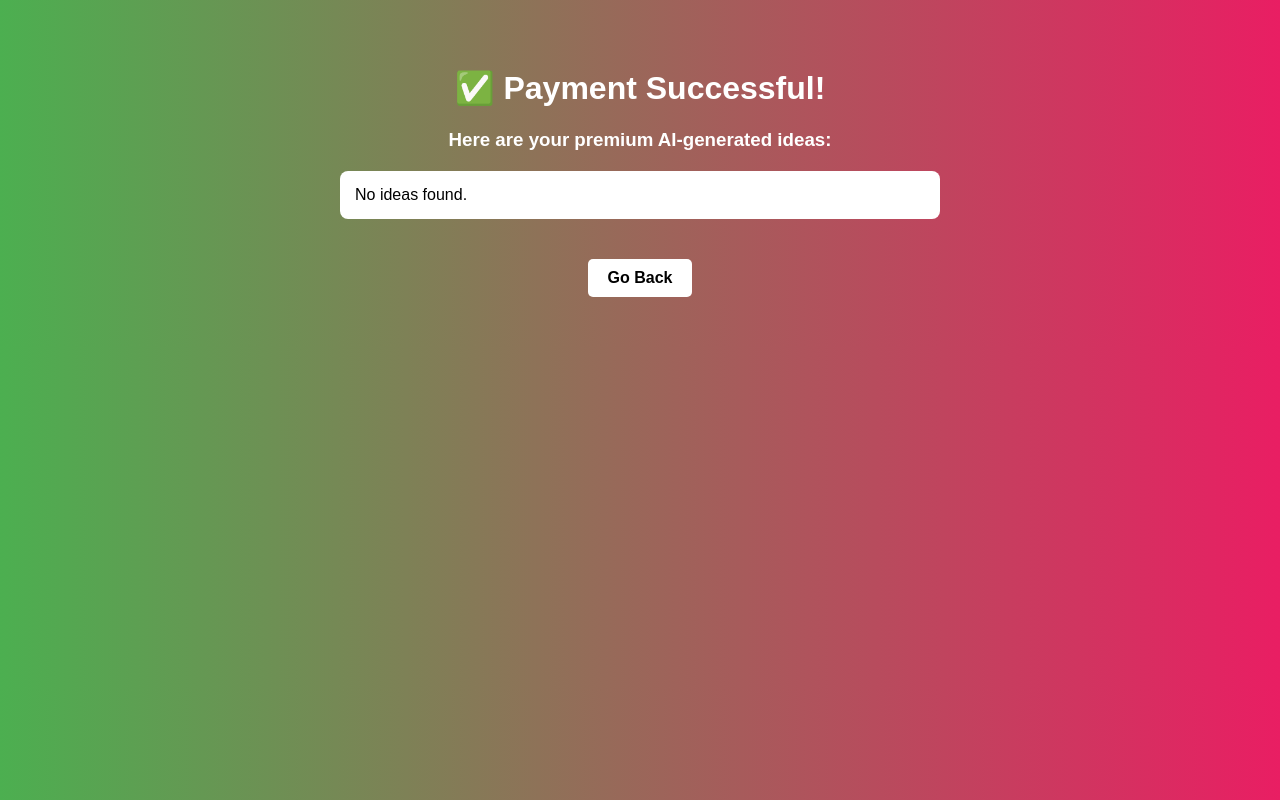
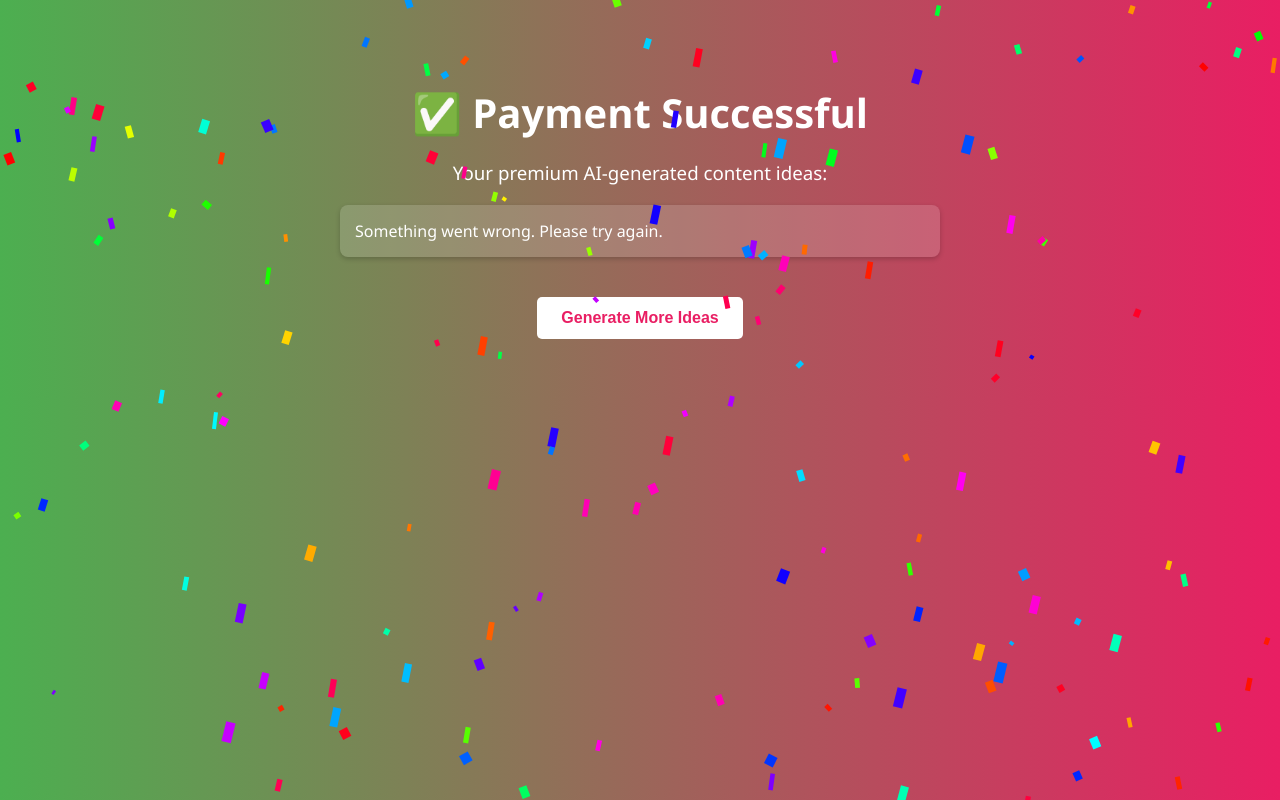
Before and after one commit to SStrong01/AI_Content, a Flask app: page /success in a window 1280 px wide. Run offline with Flask 3, Linux system fonts and the light colour scheme.

Commit message:
Finalized Keep Them Coming app with Stripe + AI fix

```diff
--- a/app.py
+++ b/app.py
@@ -1,66 +1,89 @@
-from flask import Flask, render_template, request, session, jsonify
-import os
+from flask import Flask, render_template, request, jsonify, redirect, url_for, session
+from dotenv import load_dotenv
 from openai import OpenAI
 import stripe
-from dotenv import load_dotenv
+import os
 
+# Load environment variables
 load_dotenv()
 
 app = Flask(__name__)
-app.secret_key = os.getenv("FLASK_SECRET_KEY", "default_secret")
+app.secret_key = os.getenv("FLASK_SECRET_KEY", "default_secret_key")
 
-# OpenAI client setup (v1.x)
-client = OpenAI(api_key=os.getenv("OPENAI_API_KEY"))
+# OpenAI Configuration
+openai_client = OpenAI(api_key=os.getenv("OPENAI_API_KEY"))
 
-# Stripe setup
+# Stripe Configuration
 stripe.api_key = os.getenv("STRIPE_SECRET_KEY")
+STRIPE_PUBLIC_KEY = os.getenv("STRIPE_PUBLIC_KEY")
+YOUR_DOMAIN = os.getenv("STRIPE_DOMAIN", "http://localhost:5000")
+
 
 @app.route("/")
 def index():
-    return render_template("index.html")
+    return render_template("index.html", stripe_public_key=STRIPE_PUBLIC_KEY)
+
 
 @app.route("/create-checkout-session", methods=["POST"])
 def create_checkout_session():
-    data = request.get_json()
-    niche = data.get("niche")
-    platform = data.get("platform")
-    email = data.get("email")
+    try:
+        data = request.get_json()
+        niche = data.get("niche")
+        platform = data.get("platform")
 
-    try:
-        # Generate 7 ideas with OpenAI
-        prompt = f"Generate 7 viral content ideas for {platform} in the {niche} niche."
-        response = client.chat.completions.create(
-            model="gpt-3.5-turbo",
-            messages=[{ "role": "user", "content": prompt }]
-        )
-        ideas = response.choices[0].message.content.strip().split("\n")
-        session["premium_ideas"] = ideas
+        if not niche or not platform:
+            return jsonify({"error": "Missing niche or platform"}), 400
 
-        # Create Stripe checkout session
+        session["niche"] = niche
+        session["platform"] = platform
+
         checkout_session = stripe.checkout.Session.create(
             payment_method_types=["card"],
-            line_items=[{
-                "price_data": {
-                    "currency": "usd",
-                    "unit_amount": 1500, # $15
-                    "product_data": {
-                        "name": "Premium AI-Generated Ideas",
+            line_items=[
+                {
+                    "price_data": {
+                        "currency": "usd",
+                        "unit_amount": 1500,
+                        "product_data": {
+                            "name": "Premium Content Ideas"
+                        }
                     },
-                },
-                "quantity": 1,
-            }],
+                    "quantity": 1
+                }
+            ],
             mode="payment",
-            success_url=request.host_url + "success",
-            cancel_url=request.host_url,
+            success_url=YOUR_DOMAIN + "/success",
+            cancel_url=YOUR_DOMAIN
         )
-        return jsonify({"checkout_url": checkout_session.url})
+
+        return jsonify({"id": checkout_session.id})
     except Exception as e:
         return jsonify({"error": str(e)}), 500
 
+
 @app.route("/success")
 def success():
-    ideas = session.get("premium_ideas", [])
-    return render_template("success.html", ideas=ideas)
+    niche = session.get("niche", "")
+    platform = session.get("platform", "")
+
+    if not niche or not platform:
+        return render_template("success.html", ideas=["Something went wrong. Please try again."])
+
+    try:
+        prompt = f"Generate 7 viral content ideas for {platform} in the {niche} niche."
+
+        chat_response = openai_client.chat.completions.create(
+            model="gpt-3.5-turbo",
+            messages=[{"role": "user", "content": prompt}]
+        )
+
+        content = chat_response.choices[0].message.content
+        ideas = [line.strip() for line in content.split("\n") if line.strip()]
+
+        return render_template("success.html", ideas=ideas)
+    except Exception as e:
+        return render_template("success.html", ideas=[f"Error: {str(e)}"])
+
 
 if __name__ == "__main__":
     app.run(debug=True)
--- a/templates/success.html
+++ b/templates/success.html
@@ -1,69 +1,144 @@
-<!DOCTYPE html>
-<html lang="en">
+<!DOCTYPE html><html lang="en">
 <head>
-    <meta charset="UTF-8">
-    <title>Payment Successful</title>
-    <meta name="viewport" content="width=device-width, initial-scale=1.0">
+  <meta charset="UTF-8" />
+  <title>Success - Keep Them Coming</title>
+  <meta name="viewport" content="width=device-width, initial-scale=1.0" />
   <style>
     body {
       background: linear-gradient(to right, #4CAF50, #E91E63);
-            font-family: Arial, sans-serif;
+      font-family: 'Segoe UI', Tahoma, Geneva, Verdana, sans-serif;
       color: white;
       text-align: center;
-            padding: 40px;
+      padding: 50px 20px;
+      overflow-x: hidden;
+    }h1 {
+  font-size: 2.5em;
+  margin-bottom: 20px;
+  animation: fadeInDown 1s ease-in-out;
 }
 
-        h1 {
-            color: #ffffff;
+h3 {
+  margin-bottom: 20px;
+  font-weight: normal;
 }
 
 ul {
-            list-style: none;
+  list-style-type: none;
   padding: 0;
-            margin: 20px auto;
   max-width: 600px;
+  margin: 0 auto;
 }
 
 li {
-            background: white;
-            color: black;
+  background: rgba(255, 255, 255, 0.15);
   padding: 15px;
-            margin: 10px 0;
+  margin-bottom: 10px;
   border-radius: 8px;
+  color: white;
+  box-shadow: 0 2px 5px rgba(0,0,0,0.2);
   text-align: left;
+  animation: fadeInUp 0.7s ease-in-out;
 }
 
 button {
-            padding: 10px 20px;
-            font-size: 16px;
+  margin-top: 30px;
+  padding: 12px 24px;
+  font-size: 1rem;
   font-weight: bold;
+  border: none;
   border-radius: 5px;
-            border: none;
   background-color: white;
-            color: black;
+  color: #E91E63;
   cursor: pointer;
-            margin-top: 20px;
+  transition: 0.3s;
 }
 
 button:hover {
-            background-color: #eeeeee;
+  background-color: #f1f1f1;
 }
+
+@keyframes fadeInDown {
+  from { opacity: 0; transform: translateY(-30px); }
+  to { opacity: 1; transform: translateY(0); }
+}
+
+@keyframes fadeInUp {
+  from { opacity: 0; transform: translateY(30px); }
+  to { opacity: 1; transform: translateY(0); }
+}
+
+.confetti {
+  position: fixed;
+  top: 0;
+  left: 0;
+  width: 100vw;
+  height: 100vh;
+  pointer-events: none;
+  z-index: 1000;
+}
+
   </style>
 </head>
 <body>
-    <h1>✅ Payment Successful!</h1>
-    <h3>Here are your premium AI-generated ideas:</h3>
-
-    <ul>
+  <canvas class="confetti"></canvas>
+  <h1>✅ Payment Successful</h1>
+  <h3>Your premium AI-generated content ideas:</h3> <ul>
     {% if ideas %}
       {% for idea in ideas %}
-                <li>{{ idea }}</li>
+        <li style="animation-delay: {{ loop.index0 * 0.2 }}s">{{ idea }}</li>
       {% endfor %}
     {% else %}
-            <li>No ideas found.</li>
+      <li>No ideas found. Please try again.</li>
     {% endif %}
-    </ul>
+  </ul><a href="/"><button>Generate More Ideas</button></a>
 
-    <a href="/"><button>Go Back</button></a>
-</body>
+  <script>
+    // Confetti animation
+    const canvas = document.querySelector(".confetti");
+    const ctx = canvas.getContext("2d");
+    canvas.width = window.innerWidth;
+    canvas.height = window.innerHeight;
+
+    const pieces = Array.from({length: 150}, () => ({
+      x: Math.random() * canvas.width,
+      y: Math.random() * canvas.height,
+      r: Math.random() * 6 + 4,
+      d: Math.random() * 150,
+      color: `hsl(${Math.random() * 360}, 100%, 50%)`,
+      tilt: Math.floor(Math.random() * 10) - 10,
+      tiltAngleIncremental: (Math.random() * 0.07) + 0.05,
+      tiltAngle: 0
+    }));
+
+    function draw() {
+      ctx.clearRect(0, 0, canvas.width, canvas.height);
+      pieces.forEach(p => {
+        ctx.beginPath();
+        ctx.lineWidth = p.r;
+        ctx.strokeStyle = p.color;
+        ctx.moveTo(p.x + p.tilt + p.r / 2, p.y);
+        ctx.lineTo(p.x + p.tilt, p.y + p.tilt + p.r / 2);
+        ctx.stroke();
+      });
+      update();
+    }
+
+    function update() {
+      pieces.forEach(p => {
+        p.tiltAngle += p.tiltAngleIncremental;
+        p.y += (Math.cos(p.d) + 3 + p.r / 2) / 2;
+        p.tilt = Math.sin(p.tiltAngle - (p.d / 3)) * 15;
+
+        if (p.y > canvas.height) {
+          p.y = -10;
+          p.x = Math.random() * canvas.width;
+        }
+      });
+    }
+
+    (function animate() {
+      draw();
+      requestAnimationFrame(animate);
+    })();
+  </script></body>
 </html>
```
Also changed, not shown: static/script.js (+30 -25 lines), templates/index.html (+34 -17 lines). Lines whose indentation alone changed are shown as unchanged.
